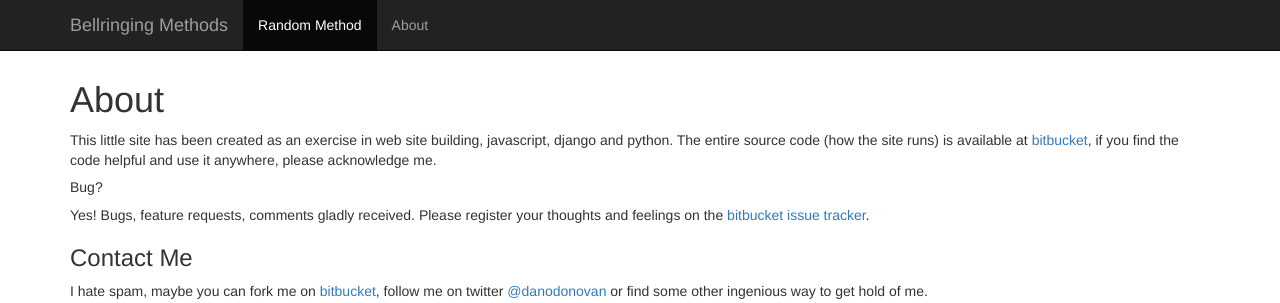
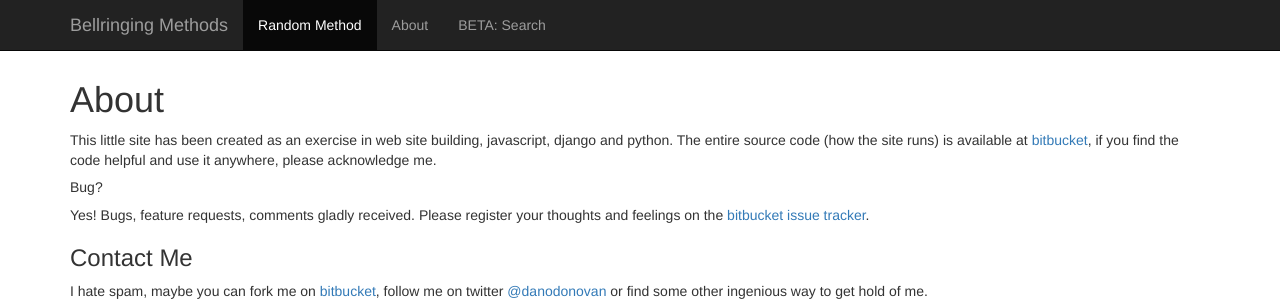
Before and after one commit to danodonovan/campanologia, a Django app: page /about/ in a window 1280 px wide. Shown: the top 303 px of the page. Run offline with Django 3.2, Linux system fonts and the light colour scheme; some libraries are stand-ins or nearby versions.

Commit message:
implement beta search feature...

```diff
--- a/bells/urls.py
+++ b/bells/urls.py
@@ -13,7 +13,7 @@ urlpatterns = patterns('',
     url(r'^$', home, name='home'),
     url(r'^about/', about, name='about'),
     url(r'^methods/', include('methods.urls', namespace='methods', app_name='methods')),
-    url(r'^search/', include('haystack.urls')),
+    url(r'^search/', include('haystack.urls'), name='haystack_search'),
 )
 
 # sitemap bits - now cached as sitemap was HUGE and slow...
--- a/templates/base.html
+++ b/templates/base.html
@@ -55,6 +55,7 @@
           <ul class="nav navbar-nav">
             <li class="active"><a href="{% url 'methods:random' %}">Random Method</a></li>
             <li><a href="{% url 'about' %}">About</a></li>
+            <li><a href="{% url 'haystack_search' %}">BETA: Search</a></li>
           </ul>
         </div><!--/.nav-collapse -->
       </div>
--- a/templates/search/search.html
+++ b/templates/search/search.html
@@ -1,8 +1,10 @@
 {% extends 'base.html' %}
 
 {% block content %}
-    <h2>Search</h2>
+    <h1>Search</h1>
+    <h2>BETA: this feature is still in development!</h2>
 
+    <div class="container">
         <form method="get" action=".">
             <table>
                 {{ form.as_table }}
@@ -36,4 +38,5 @@
                 {# Show some example queries to run, maybe query syntax, something else? #}
             {% endif %}
         </form>
+    </div>
 {% endblock %}
```
Lines whose indentation alone changed are shown as unchanged.
